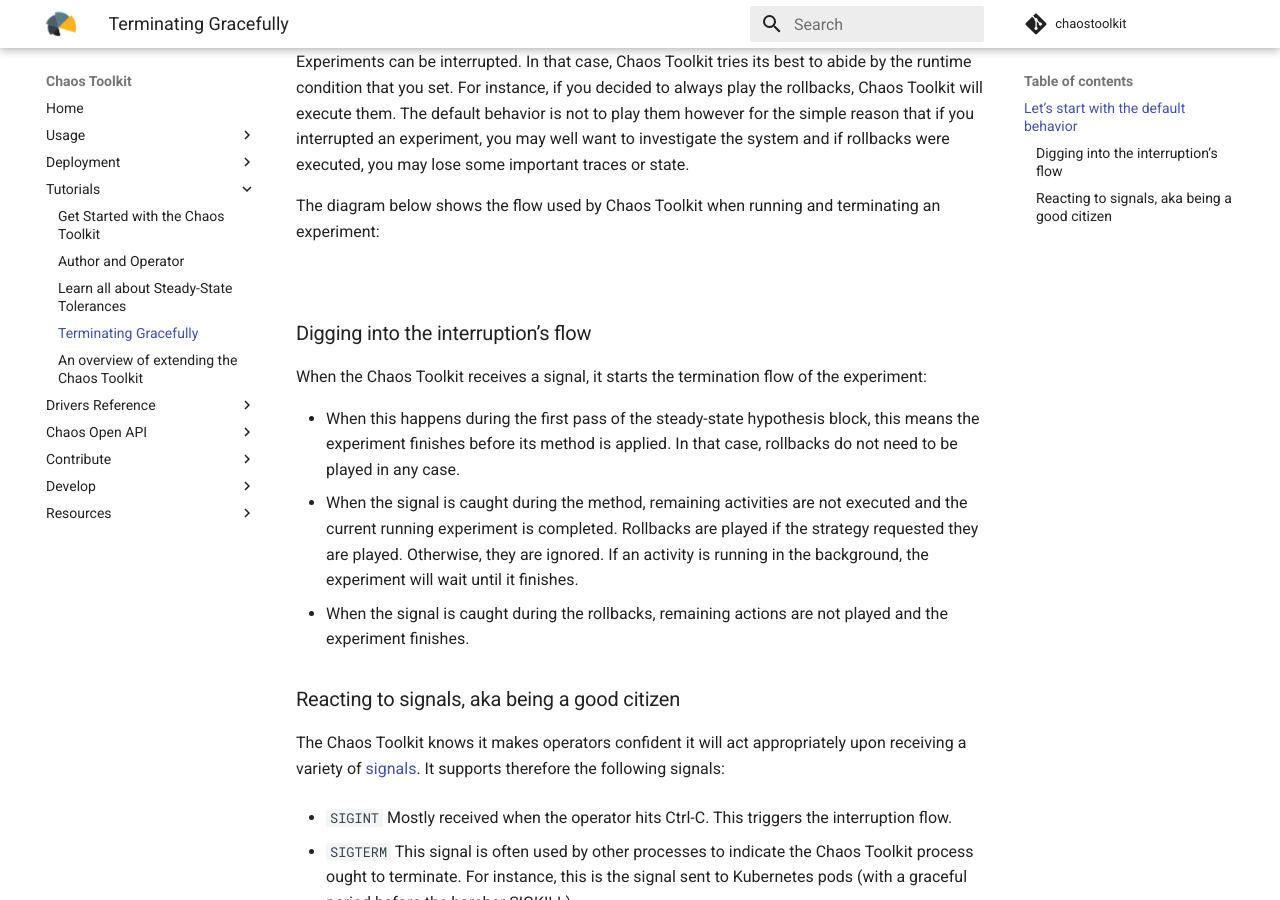
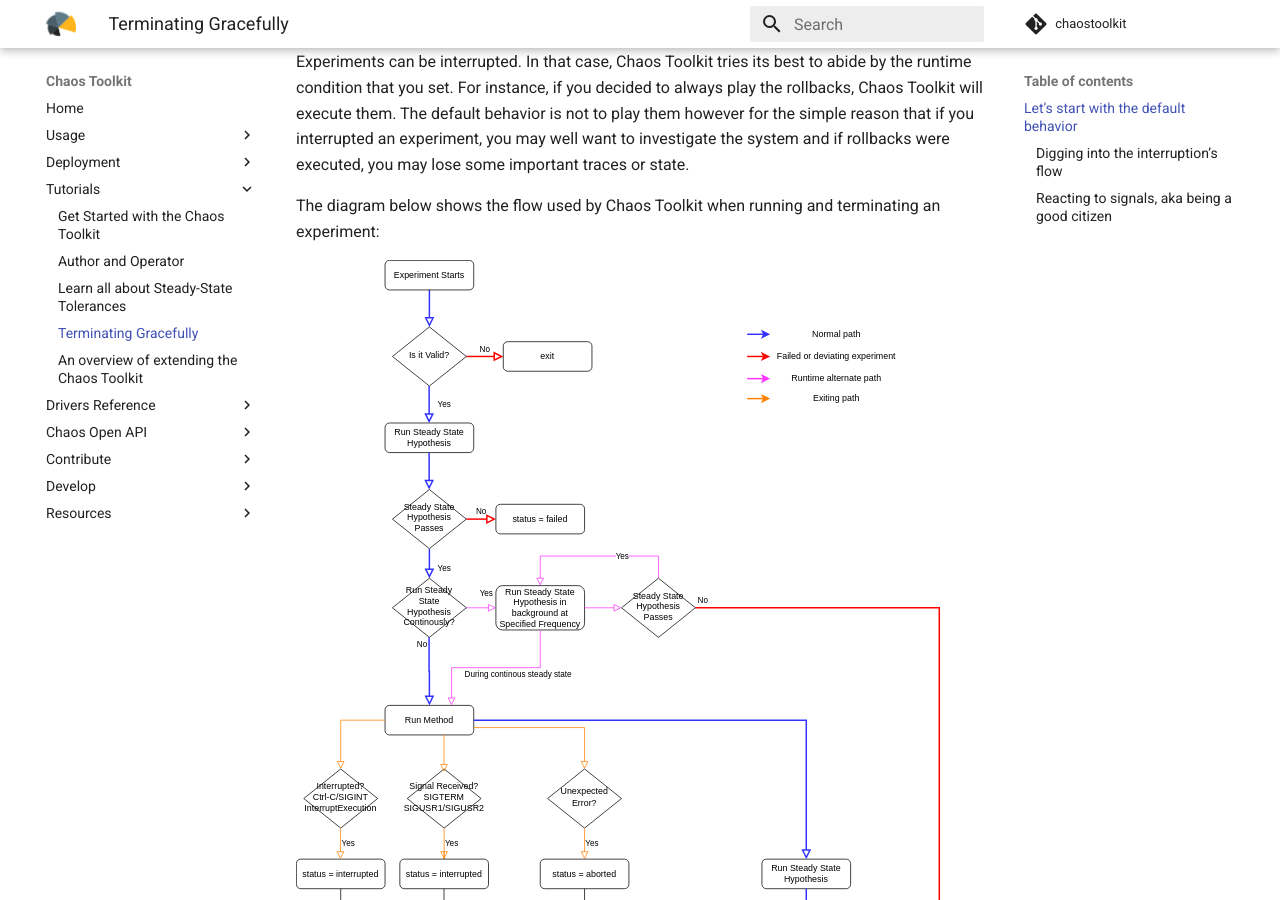
Before and after one commit to chaostoolkit/chaostoolkit-documentation, an MkDocs documentation site: the page built from sources/reference/tutorials/terminate.md, in a window 1280 px wide and 900 px high, scrolled down 618 px. Built offline with MkDocs 1.6.1 and Material for MkDocs 9.7.7, drawn with Linux system fonts in a browser that asks for light colours; comment, search, counter and statistics services are not loaded.

Commit message:
Fix image path
Signed-off-by: Sylvain Hellegouarch <sh@defuze.org>

```diff
--- a/sources/reference/tutorials/terminate.md
+++ b/sources/reference/tutorials/terminate.md
@@ -35,7 +35,7 @@ The diagram below shows the flow used by Chaos Toolkit when running
 and terminating an experiment:
 
 
-![](./static/images/ctk.flow.svg)
+![](../../static/images/ctk.flow.svg)
 
 ### Digging into the interruption's flow
 
```
